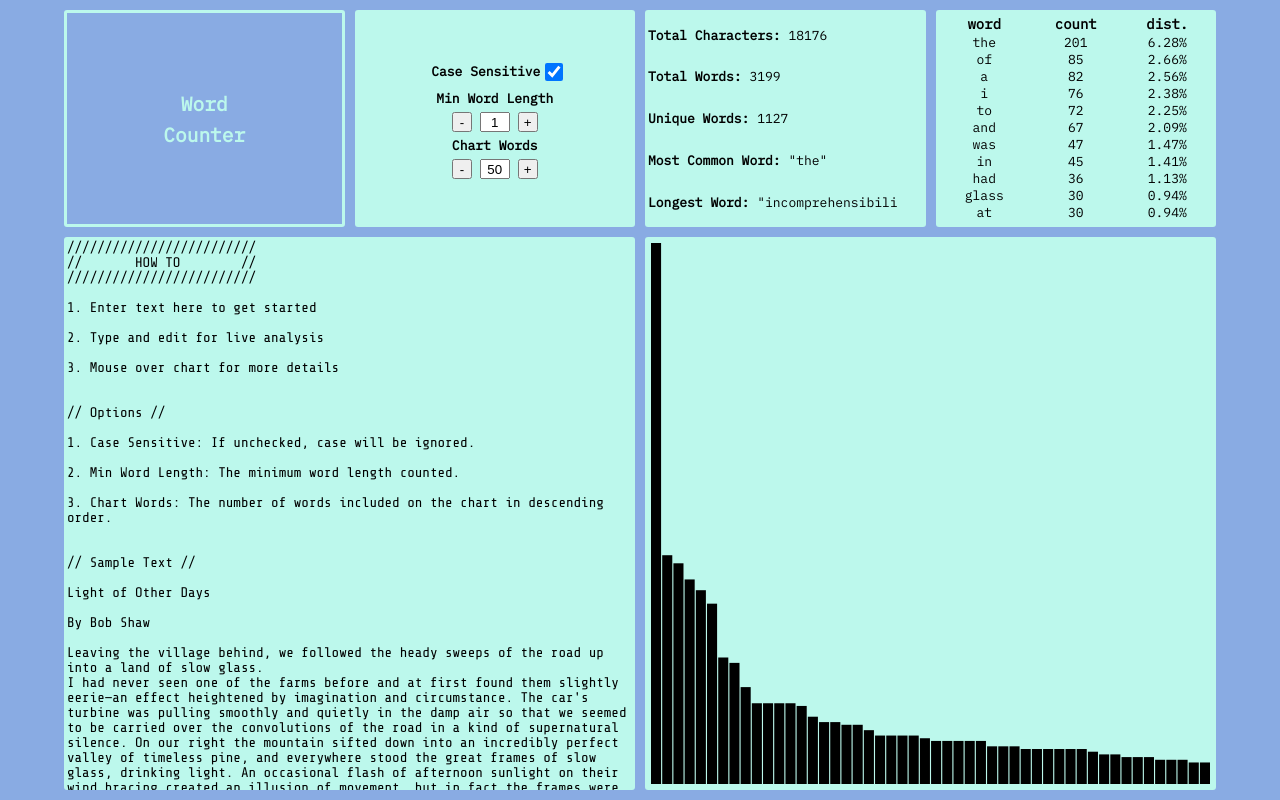
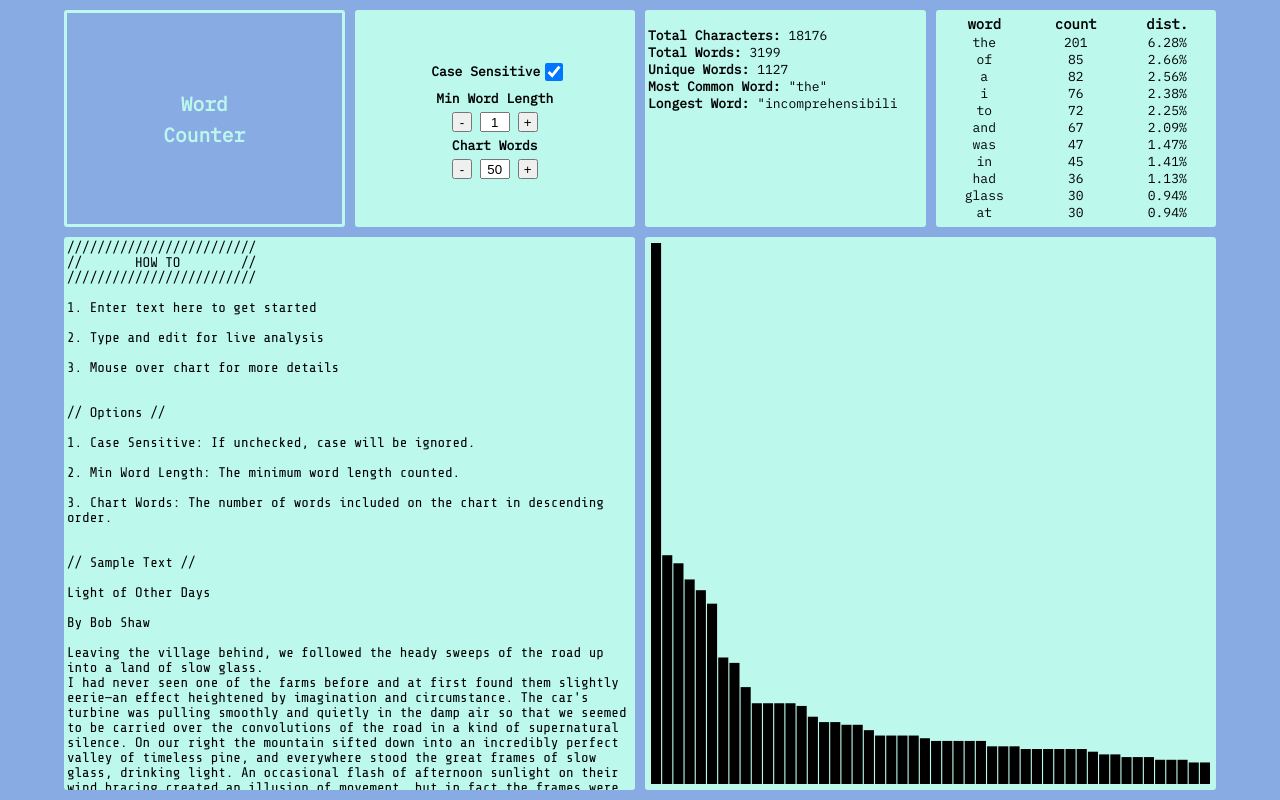
Before and after one commit to jbberinger/word-counter, a website: page index.html in a window 1280 px wide. Drawn offline with nearby package versions, Linux system fonts and the light colour scheme.

Commit message:
format stats container

```diff
--- a/index.scss
+++ b/index.scss
@@ -135,6 +135,7 @@ ul {
   align-items: center;
   justify-content: center;
   height: calc(100% -6px);
+  min-height: 0;
 }
 
 .stats {
@@ -142,7 +143,6 @@ ul {
   flex-direction: column;
   align-items: flex-start;
   justify-content: space-between;
-  height: 100%;
   max-width: 250px;
 }
 
```
Also changed, not shown: index.css.
